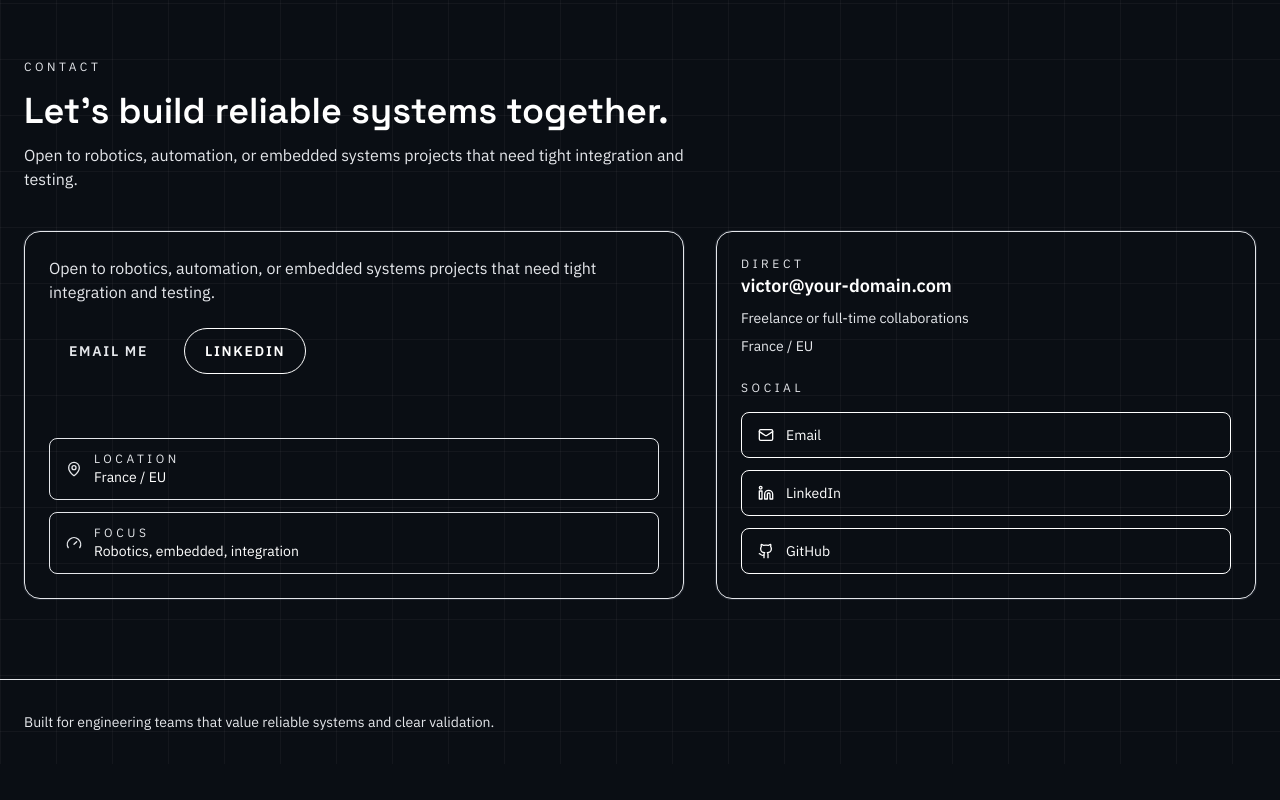
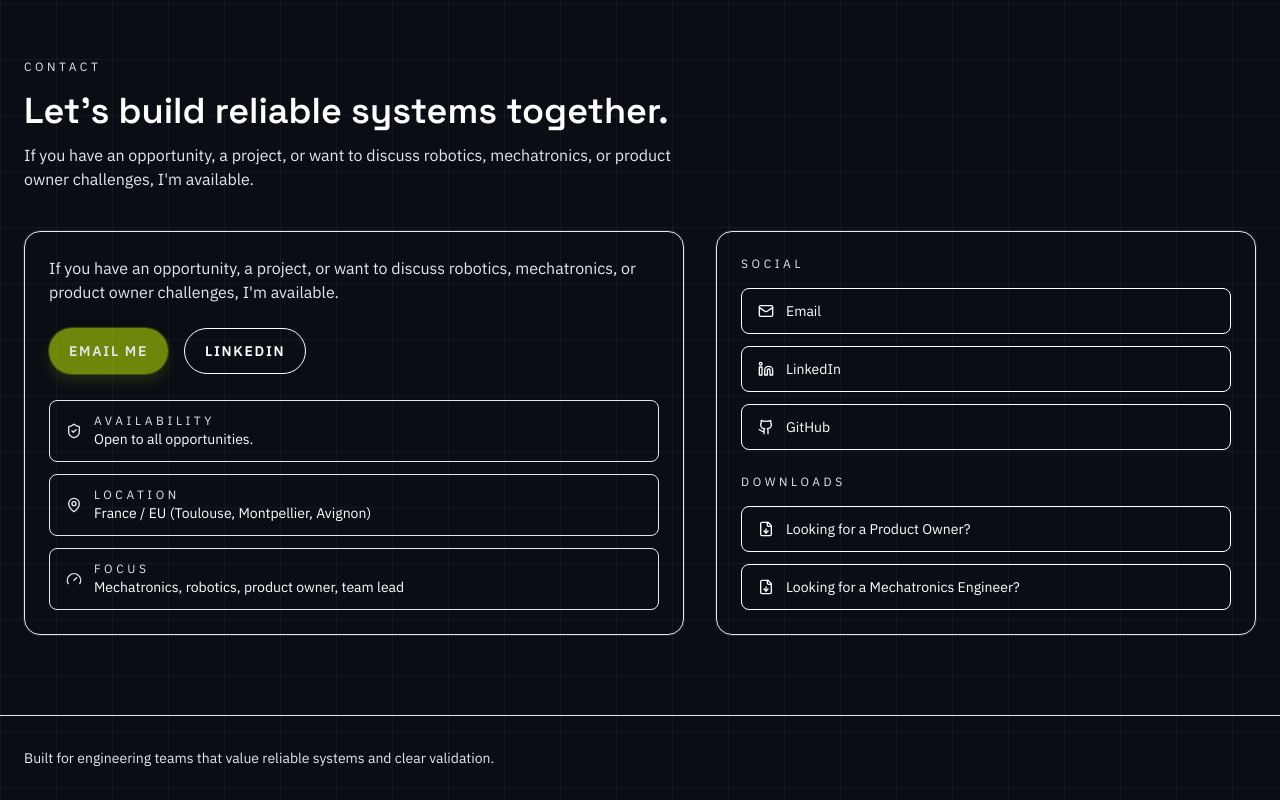
Before and after one commit to Victorgi15/Portfolio, a React (Vite) app: page / in a window 1280 px wide. Shown: the part 2517-3317 px from the top of the page. Before the commit the page ends 3281 px from the top, so only its background shows below. Built offline with nearby package versions, Linux system fonts and the light colour scheme.

Commit message:
Update contact info and CV downloads

```diff
--- a/src/components/sections/Contact.jsx
+++ b/src/components/sections/Contact.jsx
@@ -27,7 +27,7 @@ const Contact = ({ data }) => {
                     href={cta.href}
                   className={`inline-flex items-center justify-center rounded-full px-5 py-3 text-sm font-semibold uppercase tracking-[0.12em] transition-all duration-200 ease-out motion-reduce:transition-none motion-reduce:transform-none hover:-translate-y-0.5 ${
                     cta.variant === 'primary'
-                      ? 'bg-[color:var(--color-accent)] text-[color:var(--color-base)] hover:brightness-110'
+                      ? 'bg-[rgba(var(--color-accent)/0.5)] text-[color:var(--color-base)] shadow-[0_0_0_1px_rgba(var(--color-accent)/0.2),0_7px_13px_rgba(var(--color-accent)/0.11)] hover:brightness-105 cta-pulse'
                       : 'border border-[color:var(--color-border)] text-white hover:border-white hover:bg-white hover:text-[color:var(--color-base)]'
                   } ${focusRing}`}
                 >
@@ -58,19 +58,6 @@ const Contact = ({ data }) => {
           </MotionReveal>
           <MotionReveal delay={0.1}>
             <Panel className="flex h-full flex-col gap-6 p-6">
-              <div className="space-y-2">
-                <p className="text-xs uppercase tracking-[0.3em] text-[color:var(--color-muted)]">
-                  {data.directLabel}
-                </p>
-                <a
-                  className={`text-lg font-semibold text-white ${focusRing}`}
-                  href={`mailto:${data.email}`}
-                >
-                  {data.email}
-                </a>
-                <p className="text-sm text-[color:var(--color-muted)]">{data.availability}</p>
-                <p className="text-sm text-[color:var(--color-muted)]">{data.location}</p>
-              </div>
               <div>
                 <p className="text-xs uppercase tracking-[0.3em] text-[color:var(--color-muted)]">
                   {data.socialLabel}
@@ -91,6 +78,29 @@ const Contact = ({ data }) => {
                   })}
                 </div>
               </div>
+              {data.downloads?.length ? (
+                <div>
+                  <p className="text-xs uppercase tracking-[0.3em] text-[color:var(--color-muted)]">
+                    {data.downloadsLabel}
+                  </p>
+                  <div className="mt-4 space-y-3">
+                    {data.downloads.map((item) => {
+                      const Icon = item.icon;
+                      return (
+                        <a
+                          key={item.label}
+                          href={item.href}
+                          download={item.download}
+                          className={`flex items-center gap-3 rounded-lg border border-[color:var(--color-border)] bg-[color:var(--color-panel-soft)] px-4 py-3 text-sm text-white transition hover:border-[color:var(--color-accent)] ${focusRing}`}
+                        >
+                          <Icon className="h-4 w-4 text-[color:var(--color-accent)]" />
+                          {item.label}
+                        </a>
+                      );
+                    })}
+                  </div>
+                </div>
+              ) : null}
             </Panel>
           </MotionReveal>
         </div>
--- a/src/data/portfolioData.js
+++ b/src/data/portfolioData.js
@@ -3,6 +3,7 @@ import {
   Bot,
   CircuitBoard,
   Cpu,
+  FileDown,
   Gauge,
   GitBranch,
   Github,
@@ -29,6 +30,8 @@ import geoguessSergeImageTwo from '../assets/GeoguessSerge/GeoguessSerge2.png';
 import dotAndBoxesImage from '../assets/dot-and-boxes/dot-and-boxes.png';
 import ragPocImage from '../assets/RAG/rag.png';
 import jumpEvolutionVideo from '../assets/simu/triad.mp4';
+import cvMechatronics from '../assets/CV/CV-2025-English-mecatronics-engineer.pdf';
+import cvProductOwner from '../assets/CV/CV-2025-English-PO.pdf';
 import projectsData from './projects.json';
 import methodData from './method.json';
 import heroData from './hero.json';
@@ -157,24 +160,47 @@ export const contact = {
   eyebrow: 'Contact',
   title: "Let's build reliable systems together.",
   description:
-    'Open to robotics, automation, or embedded systems projects that need tight integration and testing.',
+    "If you have an opportunity, a project, or want to discuss robotics, mechatronics, or product owner challenges, I'm available.",
   directLabel: 'Direct',
   socialLabel: 'Social',
-  email: 'victor@your-domain.com',
+  email: 'victor.gilliocq@gmail.com',
   location: 'France / EU',
-  availability: 'Freelance or full-time collaborations',
   ctas: [
-    { label: 'Email me', href: 'mailto:victor@your-domain.com', variant: 'primary' },
-    { label: 'LinkedIn', href: 'https://www.linkedin.com/in/your-handle', variant: 'ghost' },
+    { label: 'Email me', href: 'mailto:victor.gilliocq@gmail.com', variant: 'primary' },
+    {
+      label: 'LinkedIn',
+      href: 'https://www.linkedin.com/in/victor-gilliocq-473613183/',
+      variant: 'ghost',
+    },
   ],
   socials: [
-    { label: 'Email', href: 'mailto:victor@your-domain.com', icon: Mail },
-    { label: 'LinkedIn', href: 'https://www.linkedin.com/in/your-handle', icon: Linkedin },
-    { label: 'GitHub', href: 'https://github.com/your-handle', icon: Github },
+    { label: 'Email', href: 'mailto:victor.gilliocq@gmail.com', icon: Mail },
+    {
+      label: 'LinkedIn',
+      href: 'https://www.linkedin.com/in/victor-gilliocq-473613183/',
+      icon: Linkedin,
+    },
+    { label: 'GitHub', href: 'https://github.com/Victorgi15', icon: Github },
+  ],
+  downloadsLabel: 'Downloads',
+  downloads: [
+    {
+      label: 'Looking for a Product Owner?',
+      href: cvProductOwner,
+      icon: FileDown,
+      download: 'Victor-Gilliocq-CV-Product-Owner-EN.pdf',
+    },
+    {
+      label: 'Looking for a Mechatronics Engineer?',
+      href: cvMechatronics,
+      icon: FileDown,
+      download: 'Victor-Gilliocq-CV-Mechatronics-EN.pdf',
+    },
   ],
   meta: [
-    { label: 'Location', value: 'France / EU', icon: MapPin },
-    { label: 'Focus', value: 'Robotics, embedded, integration', icon: Gauge },
+    { label: 'Availability', value: 'Open to all opportunities.', icon: ShieldCheck },
+    { label: 'Location', value: 'France / EU (Toulouse, Montpellier, Avignon)', icon: MapPin },
+    { label: 'Focus', value: 'Mechatronics, robotics, product owner, team lead', icon: Gauge },
   ],
 };
 
```
Also changed, not shown: 2 other files (tests, documents, lock files or other folders).
